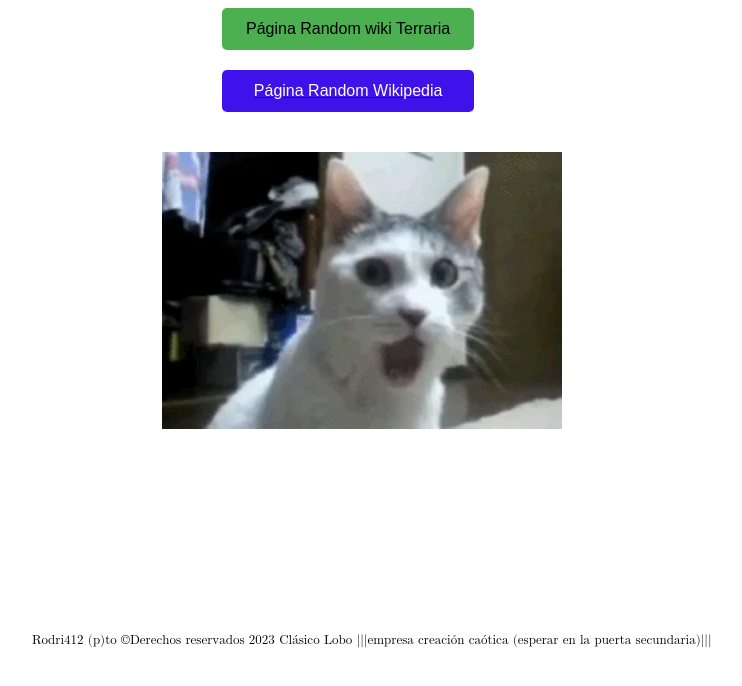
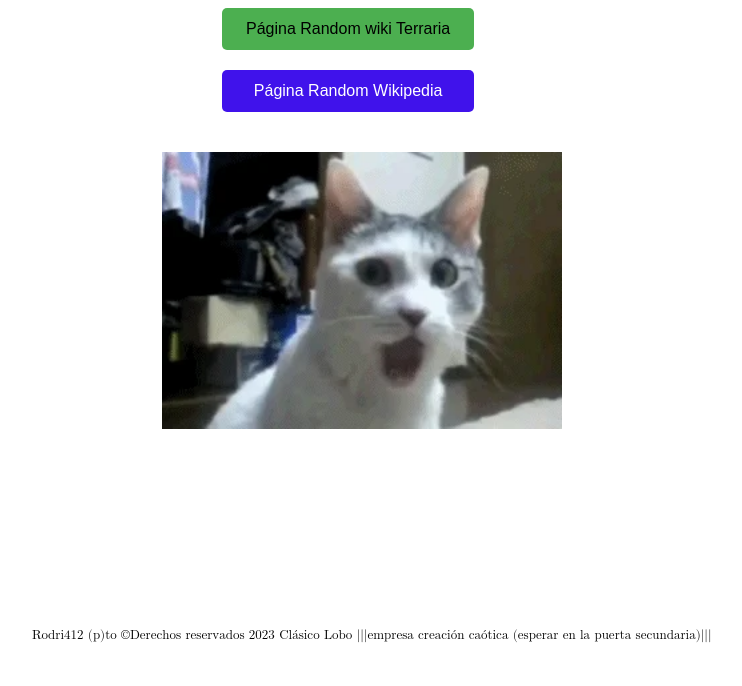
Before and after one commit to Classicwolf/test.github.io, a plain HTML site: page index.html in a window 1280 px wide. Shown: the whole page, without its empty margins (286-1028 px from the left). Drawn offline with Linux system fonts and the light colour scheme.

Commit message:
Update index.html

```diff
--- a/index.html
+++ b/index.html
@@ -55,22 +55,20 @@
     	}
 
     	.futer {
-    		margin-top: 200px;
-   		 	font-family: math;
-   			font-size: 13px;
-   			margin-left: 310px;
+    		margin-top: 195px;
+   		font-family: math;
+   		font-size: 13px;
+   		margin-left: 310px;
     	}
     </style>
   </head>
   <body>
   	<form class="botón1" action="https://terraria.fandom.com/es/wiki/Especial:Aleatoria" target="_blank">
-    	<input type="submit" value="Página Random wiki Terraria"/>
+    		<input type="submit" value="Página Random wiki Terraria"/>
 	</form>
-	<div class="botón2_wrapper">
-		<a href="https://es.wikipedia.org/wiki/Especial:Aleatoria" target="_blank">
-			<button class="botón2">Página Random Wikipedia</button>
-		</a>
-	</div>
+	<form class="botón2_wrapper" action="https://es.wikipedia.org/wiki/Especial:Aleatoria" target="_blank">
+		<input class="botón2" type="submit" value="Página Random Wikipedia"></input>
+	</form>
 	<div class="gatosorpresa">
 		<img src="gif/giphy.webp" class="gatosorpresa2">
 	</div>
```
